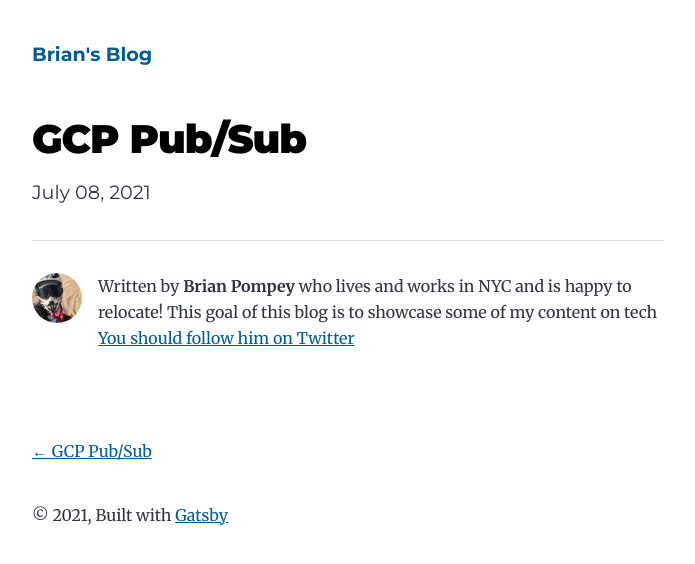
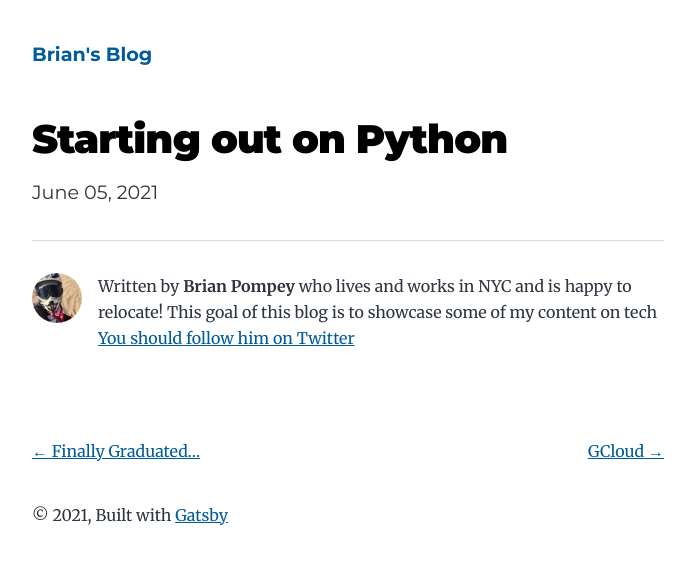
Before and after one commit to brianpompey/blog-page, a Gatsby site: page /blog-21/ in a window 1280 px wide. Shown: the whole page, without its empty margins (292-987 px from the left). Built offline with nearby package versions, Linux system fonts and the light colour scheme; Gatsby itself is replaced by a stand-in of ours.

Commit message:
doing a pythong blog

```diff
--- a/content/blog/blog-21/index.md
+++ b/content/blog/blog-21/index.md
@@ -1,4 +1,4 @@
 ---
-title: GCP Pub/Sub
-date: "2021-07-08T22:12:03.284Z"
+title: Starting out on Python
+date: "2021-06-05T22:12:03.284Z"
 ---
```
